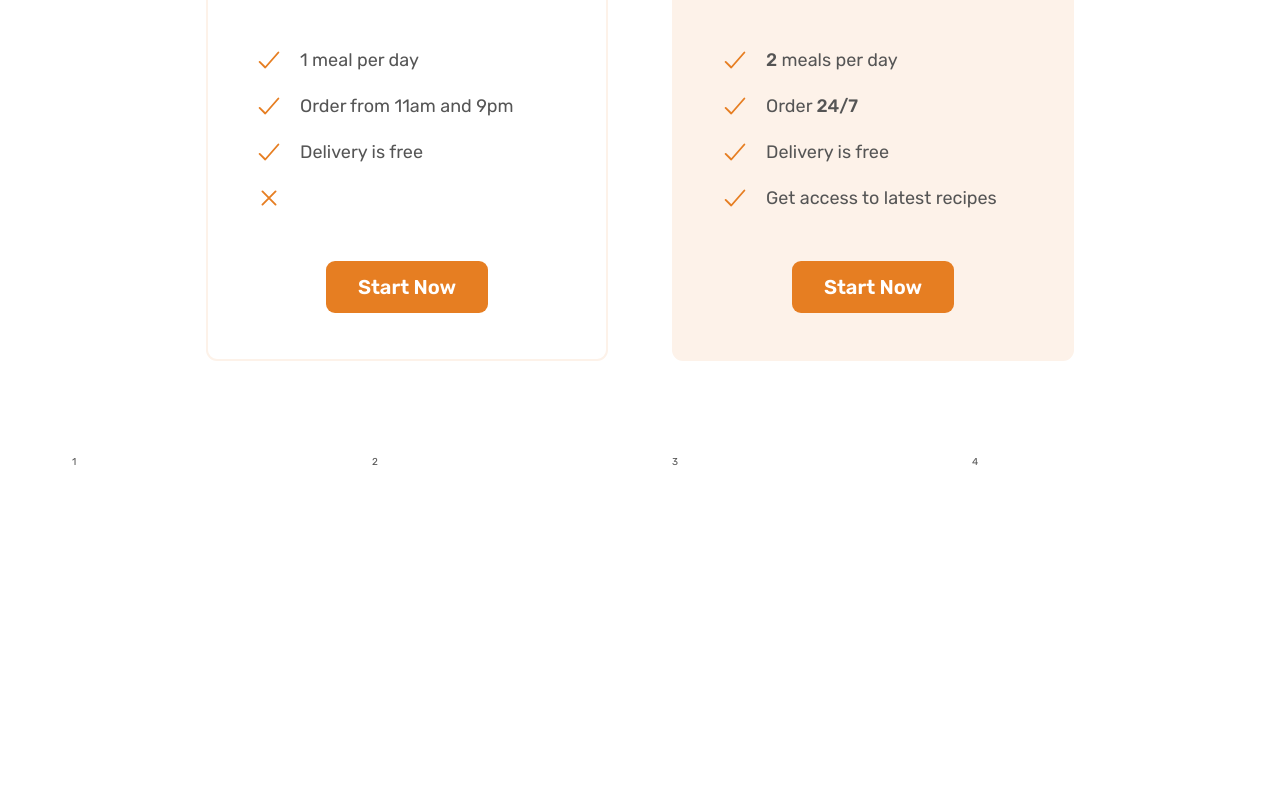
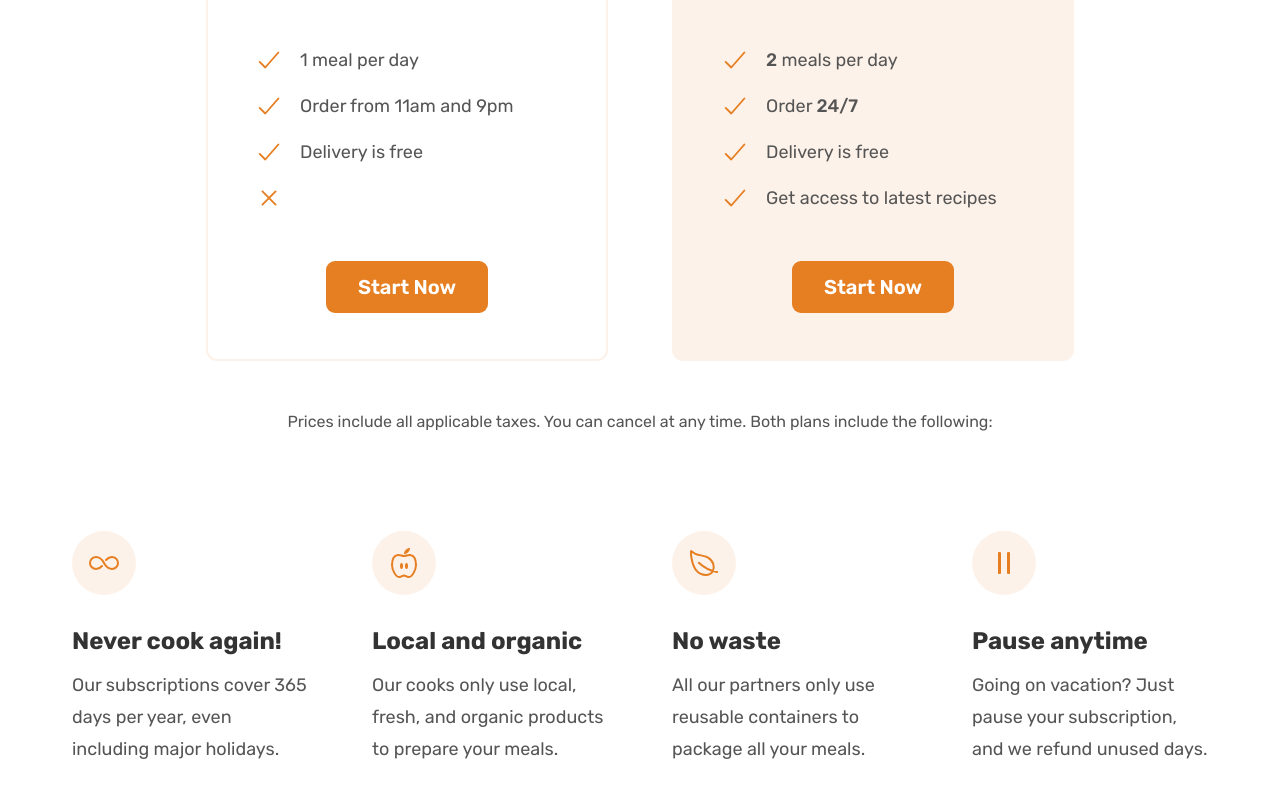
Before and after one commit to anasbajjouk/yummyFood, a plain HTML site: page index.html in a window 1280 px wide. Shown: the part 5095-5892 px from the top of the page. Before the commit the page ends 5658 px from the top, so only its background shows below. Drawn offline with nearby package versions, Linux system fonts and the light colour scheme.

Commit message:
feature part

```diff
--- a/css/style.css
+++ b/css/style.css
@@ -466,7 +466,41 @@
     color: #6f6f6f;
 }
 
+.plan-details {
+    text-align: center;
+    line-height: 1.6;
+    font-size: 1.6rem;
+}
+
 .plan-sign-up {
     text-align: center;
     margin-top: 4.8rem;
 }
+
+.feature {}
+
+.feature-icon {
+    color: #e67e22;
+    height: 3.2rem;
+    width: 3.2rem;
+    margin-bottom: 3.2rem;
+    background-color: #fdf2e9;
+    padding: 1.6rem;
+    border-radius: 50%;
+}
+
+.feature-icon::before {
+    content: "";
+}
+
+.feature-title {
+    font-size: 2.4rem;
+    color: #333;
+    font-weight: 700;
+    margin-bottom: 1.6rem;
+}
+
+.feature-text {
+    font-size: 1.8rem;
+    line-height: 1.8;
+}
--- a/index.html
+++ b/index.html
@@ -343,7 +343,7 @@
                 </h2>
             </div>
 
-            <div class="container grid grid--2-cols">
+            <div class="container grid grid--2-cols margin--bottom-md">
                 <div class="pricing-plan pricing-plan--starter">
                     <header class="plan-header">
                         <p class="plan-name">Starter</p>
@@ -395,11 +395,44 @@
                 </div>
             </div>
 
+            <div class="container grid">
+                <aside class="plan-details">
+                    Prices include all applicable taxes. You can cancel at any time. Both plans include the following:
+                </aside>
+            </div>
+
             <div class="container grid grid--4-cols">
-                <div class="feature">1</div>
-                <div class="feature">2</div>
-                <div class="feature">3</div>
-                <div class="feature">4</div>
+                <div class="feature">
+                    <ion-icon class="feature-icon" name="infinite-outline"></ion-icon>
+                    <p class="feature-title">Never cook again!</p>
+                    <div class="feature-text">
+                        Our subscriptions cover 365 days per year, even including major holidays.
+                    </div>
+                </div>
+
+                <div class="feature">
+                    <ion-icon class="feature-icon" name="nutrition-outline"></ion-icon>
+                    <p class="feature-title">Local and organic</p>
+                    <div class="feature-text">
+                        Our cooks only use local, fresh, and organic products to prepare your meals.
+                    </div>
+                </div>
+
+                <div class="feature">
+                    <ion-icon class="feature-icon" name="leaf-outline"></ion-icon>
+                    <p class="feature-title">No waste</p>
+                    <div class="feature-text">
+                        All our partners only use reusable containers to package all your meals.
+                    </div>
+                </div>
+
+                <div class="feature">
+                    <ion-icon class="feature-icon" name="pause-outline"></ion-icon>
+                    <p class="feature-title">Pause anytime</p>
+                    <div class="feature-text">
+                        Going on vacation? Just pause your subscription, and we refund unused days.
+                    </div>
+                </div>
             </div>
         </section>
     </main>
```
